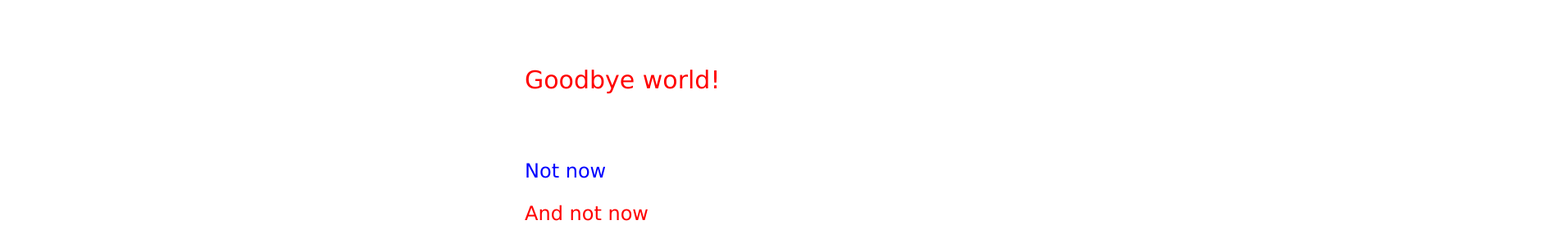
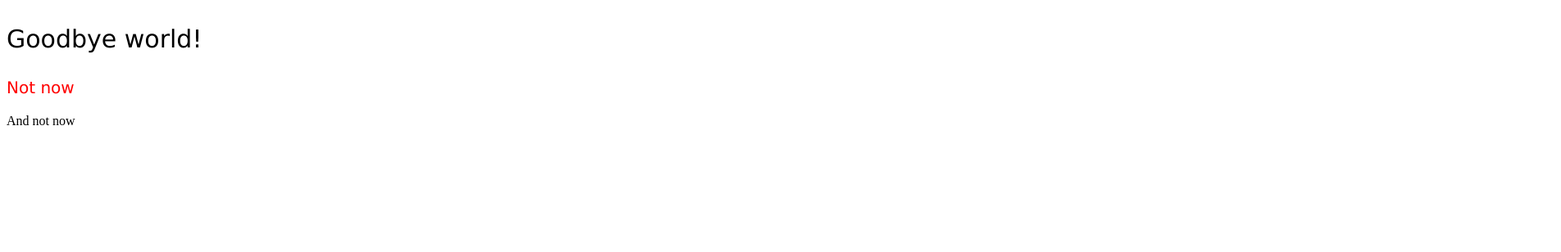
Before and after one commit to CatBegemot/Java_first, a plain HTML site: page index.html in a window 1280 px wide. Shown: the whole page at 82% size, 1904 px wide, since content can reach past the window. Drawn offline with Linux system fonts and the light colour scheme.

Commit message:
Add .js, change .htl - styles to .js

```diff
--- a/index.html
+++ b/index.html
@@ -2,39 +2,11 @@
 <html>
 <head>
  <meta charset="UTF-8">
- <style>
-  #par1 {
-   position: relative;
-   z-index: 0;
-   top: 50px;
-   left: 50%;
-   font-family: Verdana;
-   font-size: 22px;
-   color: red;
-  }
-  #par2 {
-   position: relative;
-   z-index: 0;
-   top: 100px;
-   left: 50%;
-   font-family: Verdana;
-   font-size: 24px;
-   color: red;
-  }
- </style>
 </head>
 <body>
   <p id="par1"> Hello world!</p>
-  <div id="par2">
-    <p> Not now </p>
-  </div>
-  <script>
-  document.getElementById("par1").innerHTML = "Goodbye world!";
-  document.getElementById("par2").style.color = "blue";
-  document.getElementById("par1").style.fontSize = "30px";
-  </script>
-  <div id="par2">
-    <p> And not now </p>
-  </div>
+  <p id="par2"> Not now </p>
+  <p id="par2"> And not now </p>
+  <script src="index.js"></script>
 </body>
 </html>
--- /dev/null
+++ b/index.js
@@ -0,0 +1,7 @@
+document.getElementById("par1").innerHTML = "Goodbye world!";
+document.getElementById("par2").style.color = "blue";
+document.getElementById("par2").style.color = "red";
+document.getElementById("par1").style.fontSize = "30px";
+document.getElementById("par2").style.fontSize = "20px";
+document.getElementById("par1").style.fontFamily = "Verdana";
+document.getElementById("par2").style.fontFamily = "Verdana";
```
